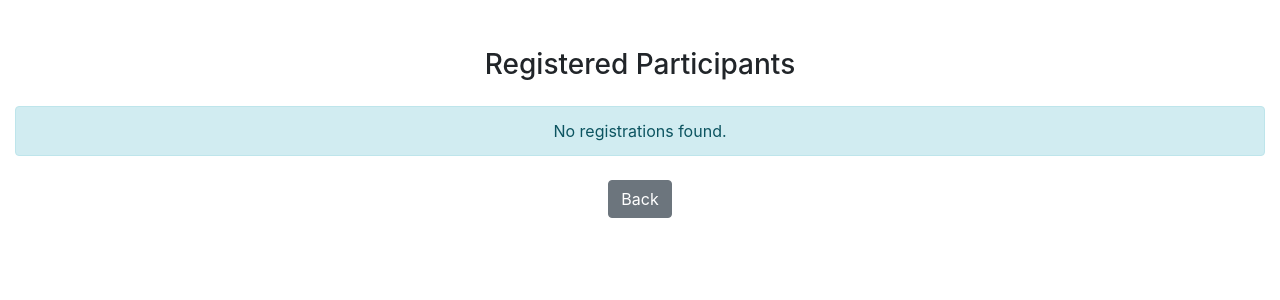
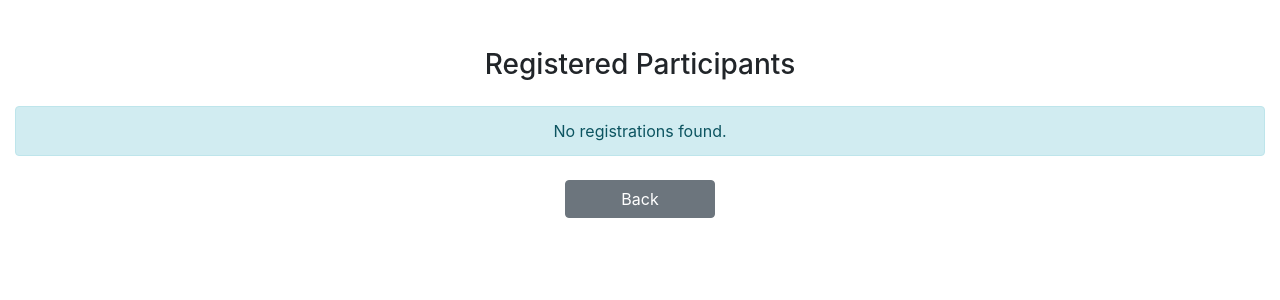
Before and after one commit to KhushubooSingh/workshop_registration_form, a PHP site: page /php/view_registration_data.php in a window 1280 px wide. Shown: the top 300 px of the page. Run offline with PHP 8.4, Linux system fonts and the light colour scheme; data that the repository does not hold is empty.

Commit message:
added changes

```diff
--- a/php/db_connection.php
+++ b/php/db_connection.php
@@ -1,13 +1,13 @@
 <?php
-$servername = "localhost";
-$username = "root";
-$password = "";
-$dbname = "vlab_iitk_db";
+// $servername = "localhost";
+// $username = "root";
+// $password = "";
+// $dbname = "vlab_iitk_db";
 
-// $servername = "sg2nlmysql33plsk.secureserver.net:3306";
-// $username = "vlcertiverify";
-// $password = "5Ii5pw3$1";
-// $dbname = "ph15958919426_vlabiitkcerti";
+$servername = "sg2nlmysql33plsk.secureserver.net:3306";
+$username = "vlcertiverify";
+$password = "5Ii5pw3$1";
+$dbname = "ph15958919426_vlabiitkcerti";
 
 
 // Create connection
--- a/php/view_registration_data.php
+++ b/php/view_registration_data.php
@@ -11,7 +11,7 @@ $result = $conn->query($sql);
 <head>
     <meta charset="UTF-8">
     <meta name="viewport" content="width=device-width, initial-scale=1.0">
-    <title>Registered Participants</title>
+    <title>IITK Vlab- Registered Participants</title>
     <link href="https://stackpath.bootstrapcdn.com/bootstrap/4.5.2/css/bootstrap.min.css" rel="stylesheet">
     <link href="https://fonts.googleapis.com/css2?family=Roboto:wght@400;700&display=swap" rel="stylesheet">
     <style>
@@ -28,6 +28,11 @@ $result = $conn->query($sql);
         }
         .table tbody tr:nth-child(odd) {
             background-color: #ffffff; /* White for odd rows */
+        }
+        .btn-center {
+            display: inline-block; /* Ensure the button is treated as inline block for centering */
+            width: 150px; /* Set a specific width for the button */
+            text-align: center; /* Center text within the button */
         }
     </style>
 </head>
@@ -81,7 +86,7 @@ $result = $conn->query($sql);
 
         <!-- Back Button -->
         <div class="text-center mt-4">
-            <a href="../index.php" class="btn btn-secondary">Back</a>
+            <a href="../index.php" class="btn btn-secondary btn-center">Back</a>
         </div>
     </div>
 
```
